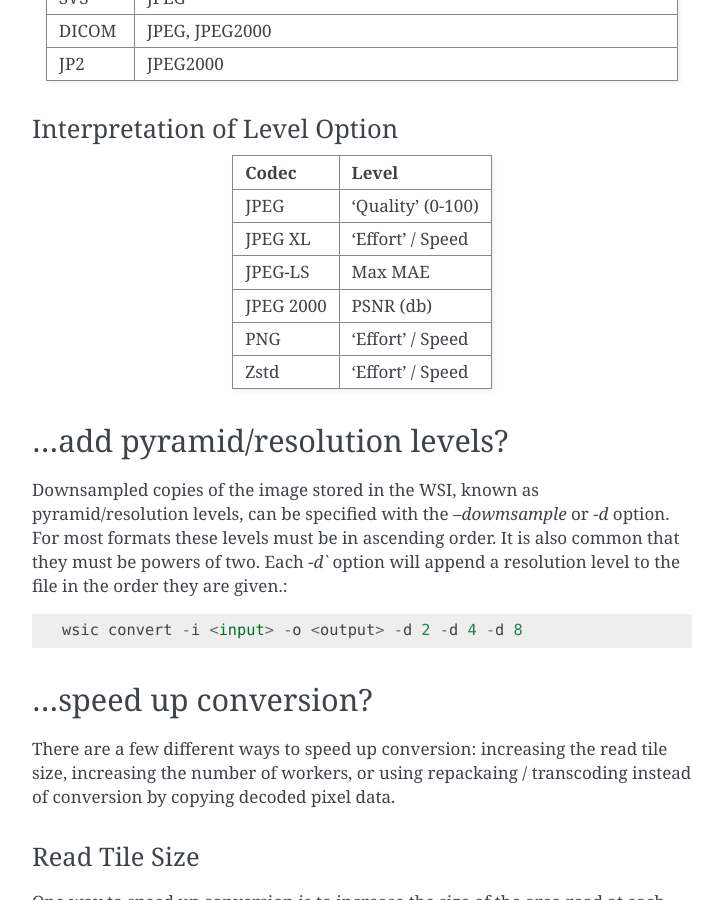
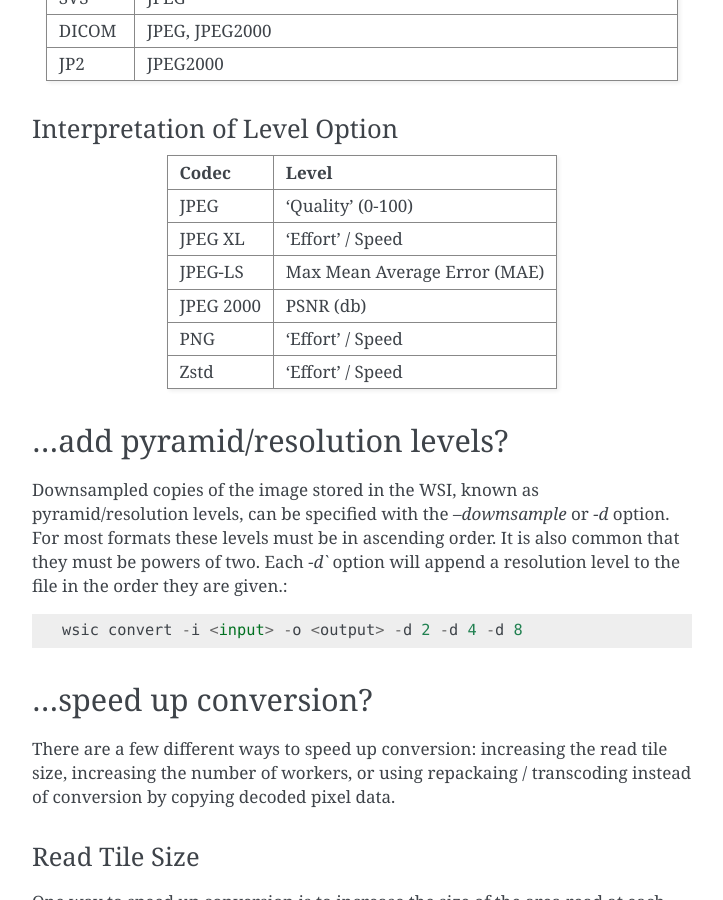
Before and after one commit to John-P/wsic, a Sphinx documentation site: the page built from docs/how_do_i.rst, in a window 1280 px wide and 900 px high, scrolled down 1365 px. Shown: the whole window, without its empty margins (388-1111 px from the left). Built offline with Sphinx 7.4.7, drawn with Linux system fonts in a browser that asks for light colours.

Commit message:
📝 Write Out MAE TLA

```diff
--- a/docs/how_do_i.rst
+++ b/docs/how_do_i.rst
@@ -71,16 +71,16 @@ JP2     JPEG2000
 Interpretation of Level Option
 ^^^^^^^^^^^^^^^^^^^^^^^^^^^^^^
 
-=========  =================
+=========  ===========================
 Codec       Level
-=========  =================
+=========  ===========================
 JPEG       'Quality' (0-100)
 JPEG XL    'Effort' / Speed
-JPEG-LS    Max MAE
+JPEG-LS    Max Mean Average Error (MAE)
 JPEG 2000  PSNR (db)
 PNG        'Effort' / Speed
 Zstd       'Effort' / Speed
-=========  =================
+=========  ===========================
 
 
 ...add pyramid/resolution levels?
```
